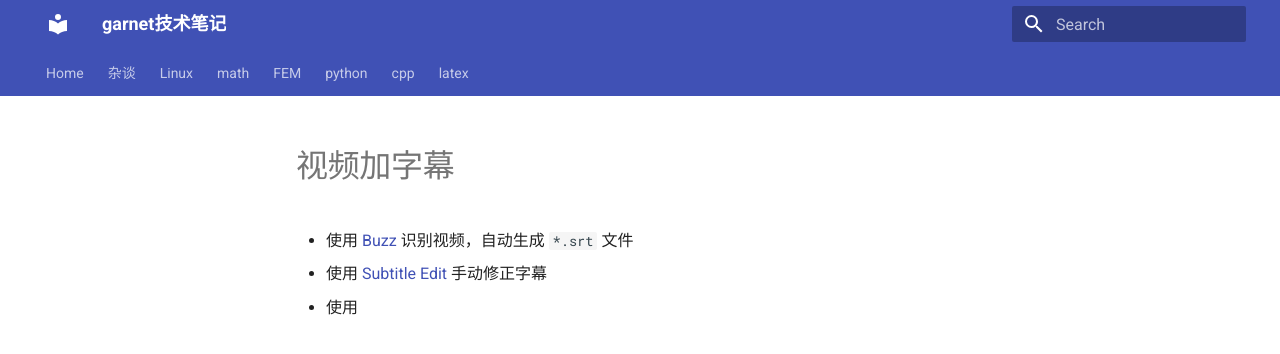
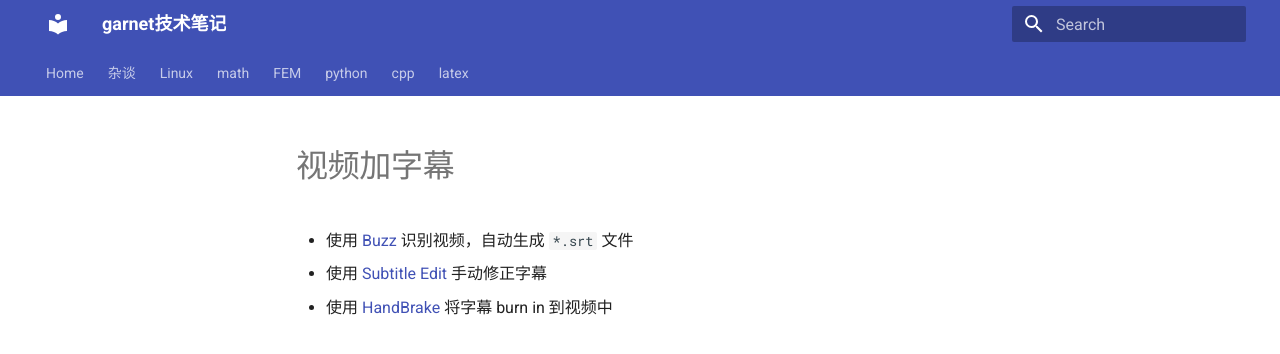
Before and after one commit to ymma98/technotes, an MkDocs documentation site: the page built from docs/杂谈/windows_视频加字幕.md, in a window 1280 px wide. Shown: the top 354 px of the page. Built offline with MkDocs 1.6.1 and Material for MkDocs 9.7.7, drawn with Linux system fonts in a browser that asks for light colours.

Commit message:
docs/杂谈/windows_视频加字幕.md updated from https://stackedit.cn/

```diff
--- a/docs/杂谈/windows_视频加字幕.md
+++ b/docs/杂谈/windows_视频加字幕.md
@@ -2,7 +2,7 @@
 
 * 使用 [Buzz](https://github.com/chidiwilliams/buzz) 识别视频，自动生成 `*.srt` 文件
 * 使用 [Subtitle Edit](https://www.nikse.dk/subtitleedit) 手动修正字幕
-* 使用
+* 使用 [HandBrake](https://handbrake.fr/) 将字幕 burn in 到视频中
 <!--stackedit_data:
-eyJoaXN0b3J5IjpbMTY2MDc2NzMxNl19
+eyJoaXN0b3J5IjpbLTEwNjU3MTc4NjFdfQ==
 -->
```
